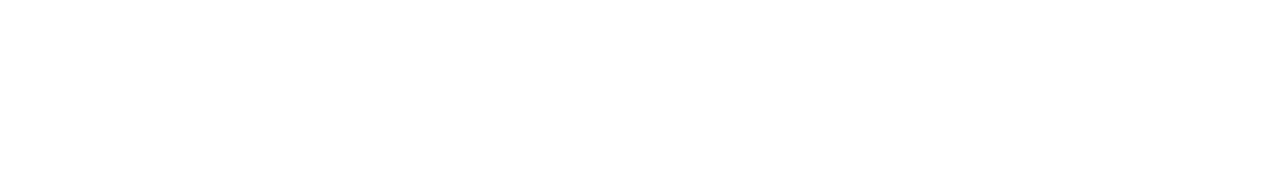
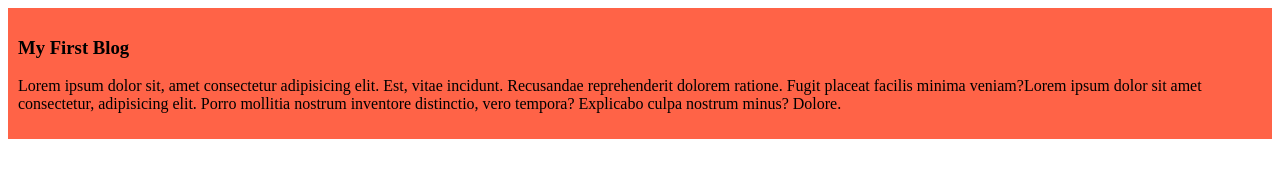
Before and after one commit to rafsanrad/my-simple-website, a plain HTML site: page index.html in a window 1280 px wide. Drawn offline with Linux system fonts and the light colour scheme.

Commit message:
added first blog

```diff
--- a/index.html
+++ b/index.html
@@ -4,8 +4,12 @@
     <meta charset="UTF-8">
     <meta name="viewport" content="width=device-width, initial-scale=1.0">
     <title>My simple website</title>
+    <link rel="stylesheet" href="styles/blog.css">
 </head>
 <body>
-
+    <div>
+        <h3>My First Blog</h3>
+        <p>Lorem ipsum dolor sit, amet consectetur adipisicing elit. Est, vitae incidunt. Recusandae reprehenderit dolorem ratione. Fugit placeat facilis minima veniam?Lorem ipsum dolor sit amet consectetur, adipisicing elit. Porro mollitia nostrum inventore distinctio, vero tempora? Explicabo culpa nostrum minus? Dolore.</p>
+    </div>
 </body>
 </html>
--- /dev/null
+++ b/styles/blog.css
@@ -0,0 +1,4 @@
+div{
+    background-color: tomato;
+    padding: 10px;
+}
```
